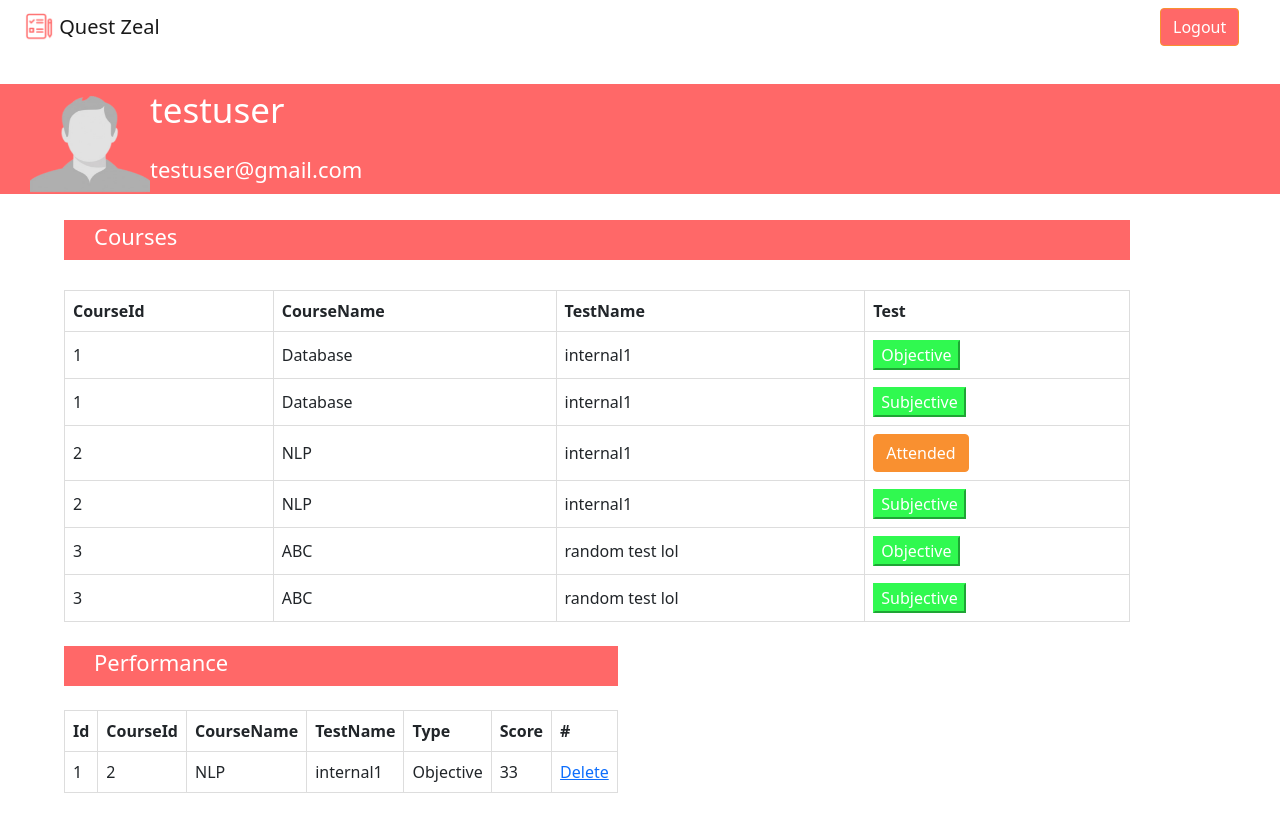
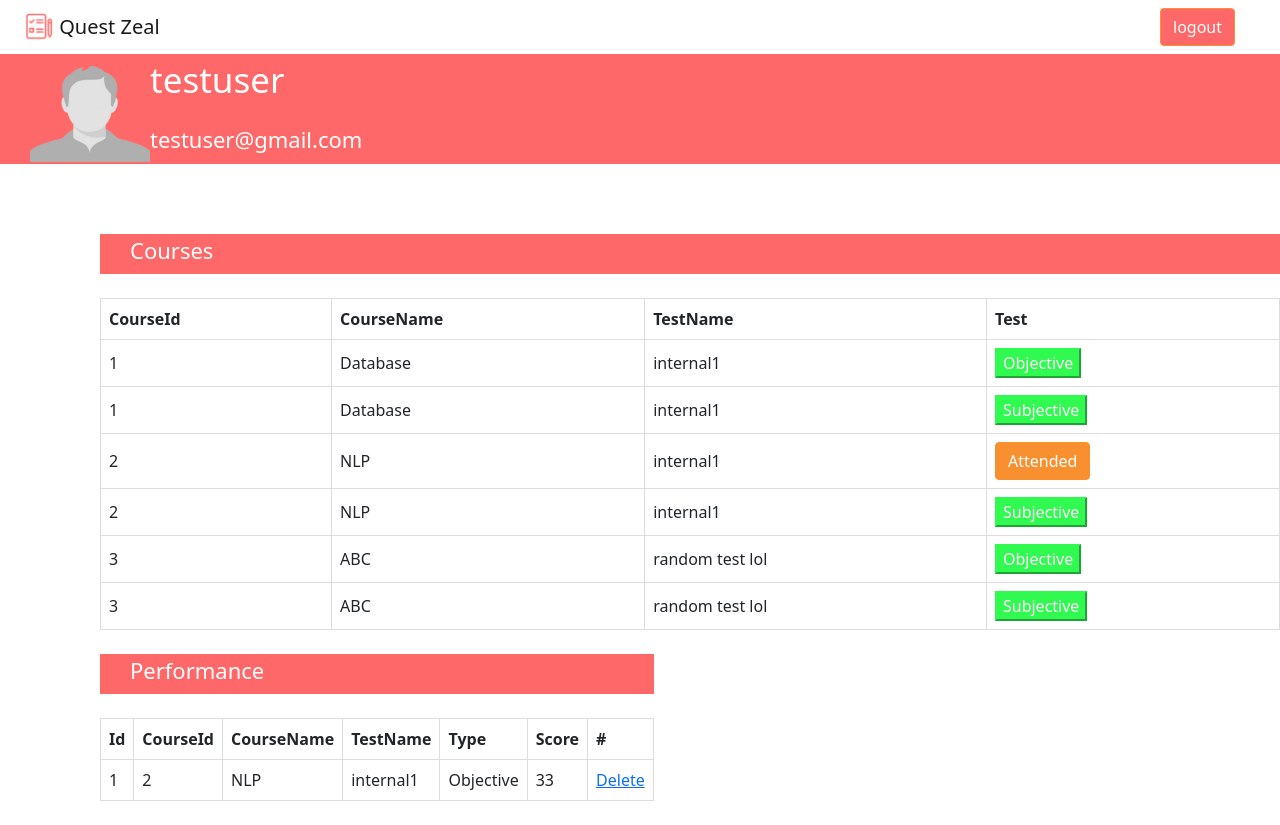
Before and after one commit to YPrahasith/Quest_Zeal, a Flask app: page /studentDashboard in a window 1280 px wide. Before the commit the page ends 793 px from the top, so only its background shows below. Run offline with Flask 2, Linux system fonts and the light colour scheme; a user stored in the database is signed in; data comes from the database, SQL or seed files in the repository; both versions use the stored data as it was after the commit.

Commit message:
Empty courses and empty performance edge case handled

```diff
--- a/app/static/assets/css/studentDashboard.css
+++ b/app/static/assets/css/studentDashboard.css
@@ -12,10 +12,6 @@ th {
 
 tr:nth-child(even) {
     background-color: #dddddd;
-}
-
-.empty {
-    padding: 15px;
 }
 
 .prfname {
@@ -46,6 +42,7 @@ tr:nth-child(even) {
 .Logout {
     padding-left: 200px;
     float: right;
+    padding-right: 50px;
 }
 
 main>.container {
@@ -69,23 +66,7 @@ main>.container {
     color: white;
 }
 
-.split {
-    height: 100%;
-    width: 95%;
-    position: fixed;
-    z-index: 1;
-    top: 0;
-    overflow-x: hidden;
-    padding-top: 20px;
+.maindashboard {
+    padding-top: 70px;
+    padding-left: 100px;
 }
-
-.right {
-    padding-top: 220px;
-    right: 0;
-    padding-right: 150px;
-}
-
-.left {
-    left: 0;
-    padding-top: 250px;
-}
--- a/app/templates/studentDashboard.html
+++ b/app/templates/studentDashboard.html
@@ -4,6 +4,7 @@
     <title>Quest Zeal</title>
 
     <!-- CSS only -->
+
     <link
       rel="stylesheet"
       href="https://cdn.jsdelivr.net/npm/bootstrap@5.1.1/dist/css/bootstrap.min.css"
@@ -24,13 +25,11 @@
           </a>
         </div>
         <div class="col-6 col-md-3 d-flex flex-row">
-          <div class ="Logout">
-            <a href="/login" type="button" class="btn homepageButton"> Logout </a>
+          <div class="Logout">
+            <a href="/logout" type="button" class="btn homepageButton">logout</a>
           </div>
         </div>
       </nav>
-      <div class="empty">
-      </div>
       <div class="header">
         <img src="/static/assets/images/pp.png" align="left" width="120" height="120" class="d-inline-block align-top">
         <p class="prfname"> {{name}} </p>
@@ -38,14 +37,14 @@
         </p>
 
       </div>
-      <div class="split right">
+      <div class="maindashboard">
           <div>
             <div>
+              {% if tests%}
               <div class="header2">
                 <p> Courses </p>
               </div>
-              <div class="empty">
-              </div>
+              <br />
               <table>
                 <thead>
                   <th>CourseId</th>
@@ -77,6 +76,7 @@
                   {%endif%} {%endif%}
                 </tbody>
                 {% endfor%}
+                {%endif%}
               </table>
             </div>
           </div>
@@ -109,6 +109,7 @@
                   <td><a href="/dlt/{{data.id}}" type="button">Delete</a></td>
                 </tbody>
               </table>
+              <br />
               {%endfor%}
               {%endif%}
             </div>
--- a/app/views.py
+++ b/app/views.py
@@ -141,7 +141,7 @@ def studentDashboard():
     if current_user.user == "admin":
         return render_template('page-404.html'), 404
     else :
-        return render_template( 'studentDashboard.html',name = current_user.user , email= current_user.email, temp_tests=temp_tests, students = students)
+        return render_template( 'studentDashboard.html',name = current_user.user , email= current_user.email, temp_tests=temp_tests, students = students, tests=tests)
 
 #Render Tutor Dashboard
 @app.route('/tutorDashboard', methods=['GET', 'POST'])
```
Also changed, not shown: app/db.sqlite3.
